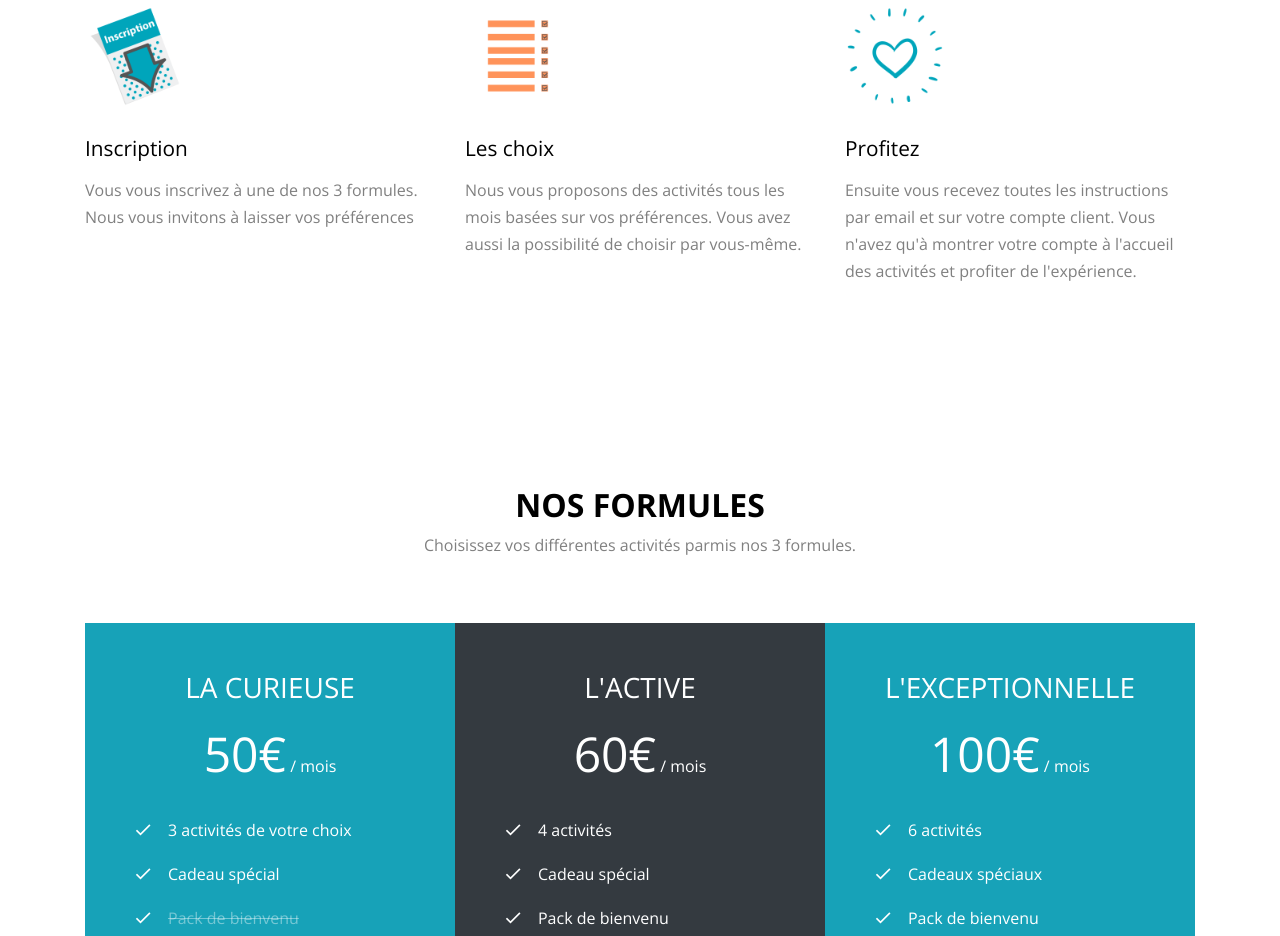
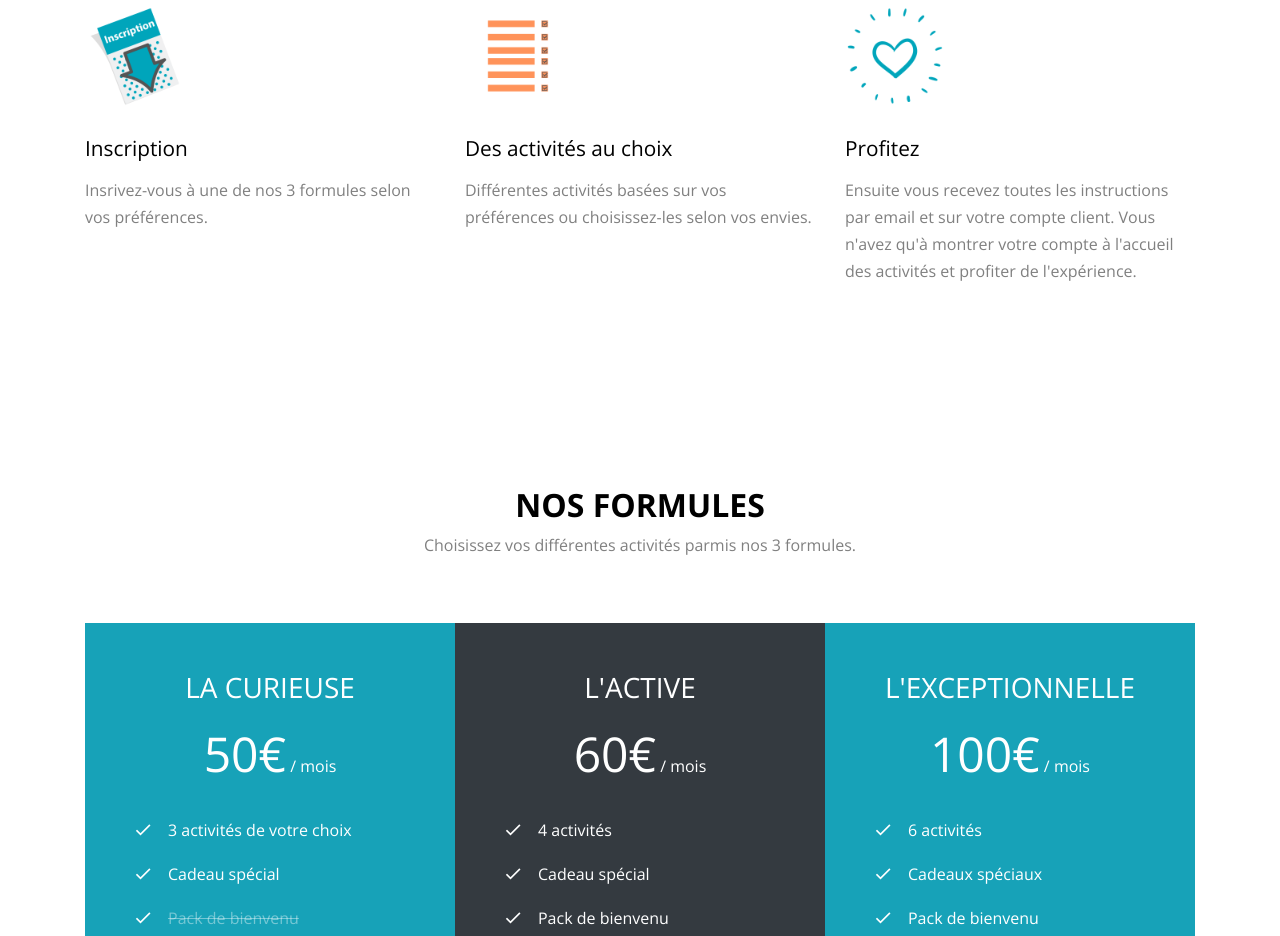
Before and after one commit to ingriddscv/PACO_template, a plain HTML site: page index.html in a window 1280 px wide. Shown: the part 2320-3256 px from the top of the page. Drawn offline with nearby package versions, Linux system fonts and the light colour scheme; files whose address does not match are found by name.

Commit message:
Update index.html

```diff
--- a/index.html
+++ b/index.html
@@ -199,15 +199,15 @@
             <div class="block_service">
               <img src="images/inscription.png" alt="Image" class="img-fluid cover-img2 mx-auto">
               <h3>Inscription</h3>
-              <p>Vous vous inscrivez à une de nos 3 formules. Nous vous invitons à laisser vos préférences</p>
+              <p>Insrivez-vous à une de nos 3 formules selon vos préférences.</p>
             </div>
 
           </div>
           <div class="col-md-6 mb-4 col-lg-4" data-aos="fade-up"  data-aos-delay="100">
             <div class="block_service">
               <img src="images/choix.png" alt="Image" class="img-fluid cover-img2 mx-auto">
-              <h3>Les choix</h3>
-              <p>Nous vous proposons des activités tous les mois basées sur vos préférences. Vous avez aussi la possibilité de choisir par vous-même.</p>
+              <h3>Des activités au choix </h3>
+              <p>Différentes activités basées sur vos préférences ou choisissez-les selon vos envies. </p>
             </div>
           </div>
           <div class="col-md-6 mb-4 col-lg-4" data-aos="fade-up"  data-aos-delay="200">
```
